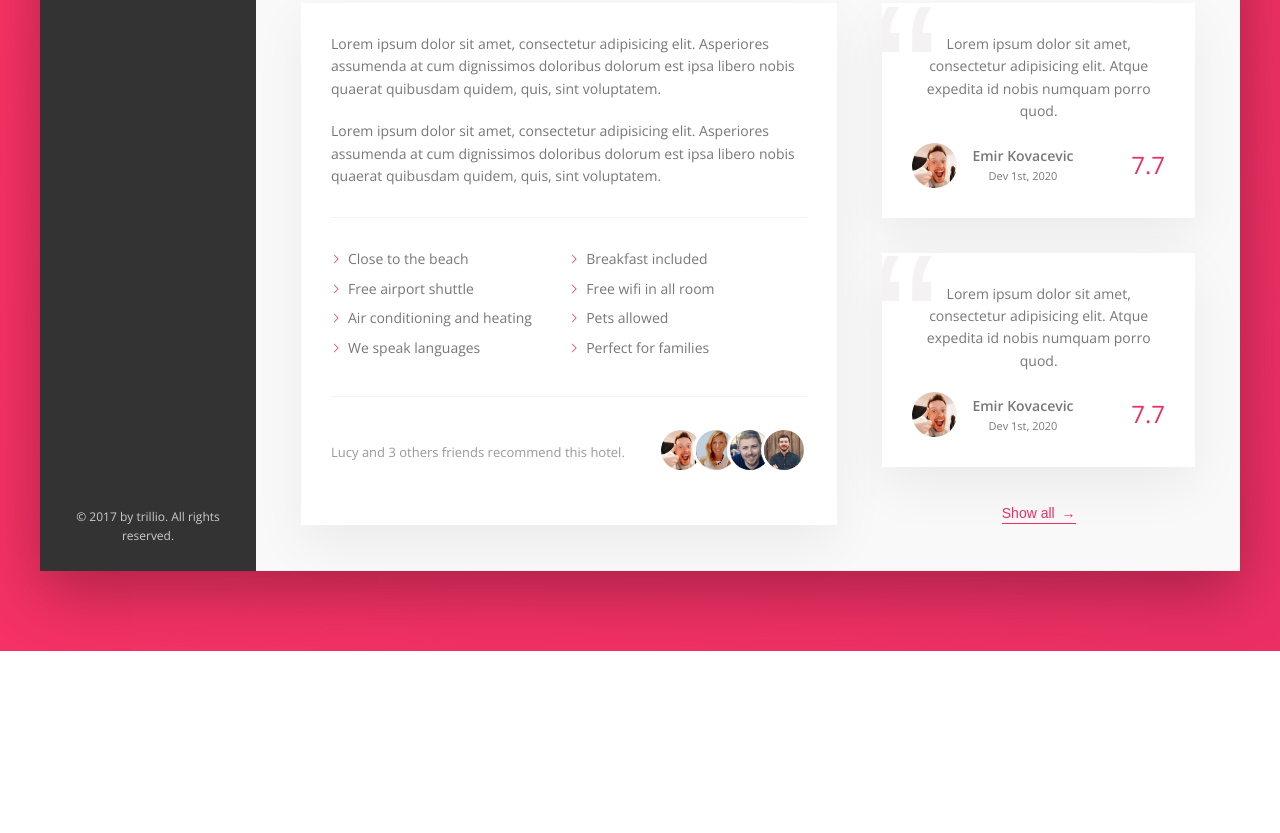
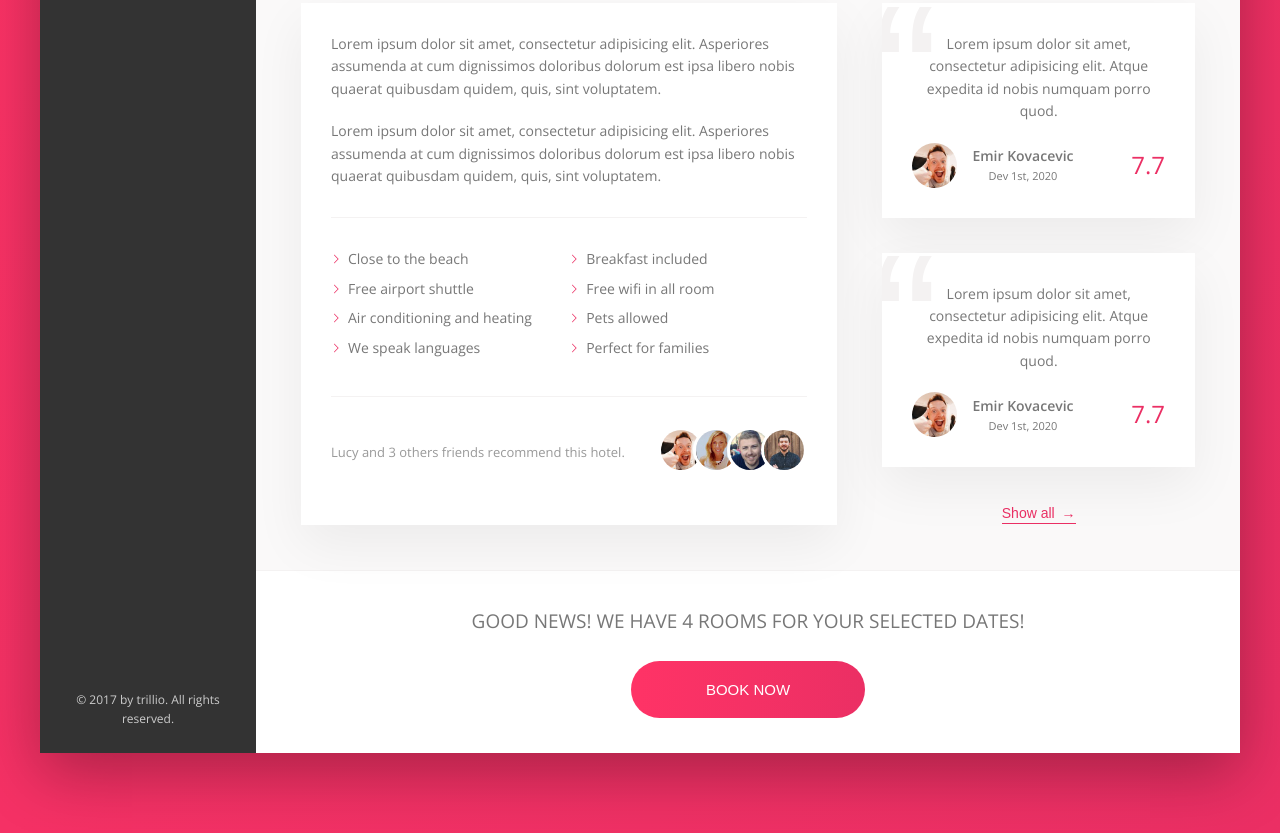
Before and after one commit to EmirWorld/Wildy, a website: page index.html in a window 1280 px wide. Shown: the part 644-1477 px from the top of the page. Before the commit the page ends 1295 px from the top, so only its background shows below. Drawn offline with nearby package versions, Linux system fonts and the light colour scheme.

Commit message:
CTA implemented and completed

```diff
--- a/index.html
+++ b/index.html
@@ -215,6 +215,13 @@
           <button class="btn-inline">Show all <span>&rarr;</span></button>
         </div>
       </div>
+      <div class="cta">
+        <h2 class="cta__book-now">Good news! We have 4 rooms for your selected dates!</h2>
+        <button class="btn">
+          <span class="btn__visible">Book Now</span>
+          <span class="btn__invisible">Only 4 rooms left</span>
+        </button>
+      </div>
     </main>
   </div>
 </div>
--- a/sass/components/_button.scss
+++ b/sass/components/_button.scss
@@ -1,4 +1,4 @@
-.btn-inline{
+.btn-inline {
   text-decoration: none;
   border: none;
   cursor: pointer;
@@ -16,16 +16,61 @@
   }
 
 
-  &:hover{
+  &:hover {
     color: $color-grey-dark-3;
 
-    span{
+    span {
       margin-left: 8px;
     }
+  }
+
+  &:focus {
+    outline: none;
+    animation: pulse 1s infinite;
+  }
+}
+
+.btn {
+  font-size: 1.5rem;
+  border: none;
+  font-weight: 300;
+  text-transform: uppercase;
+  border-radius: 100px;
+  background-image: linear-gradient(to right, $color-primary-light, $color-primary-dark);
+  color: $color-white;
+  position: relative;
+
+  & > * {
+    height: 100%;
+    width: 100%;
+    display: inline-block;
+    transition: all .2s;
+
+  }
+
+  &__visible {
+    padding: 2rem 7.5rem;
+
+  }
+
+  &__invisible {
+    position: absolute;
+    padding: 2rem 0;
+    left: 0;
+    top: -90%;
+  }
+
+  &:hover &__visible {
+    transform: translateY(90%);
+  }
+
+  &:hover &__invisible {
+    top: 0;
   }
 
   &:focus{
     outline: none;
     animation: pulse 1s infinite;
   }
+
 }
--- /dev/null
+++ b/sass/components/_cta.scss
@@ -0,0 +1,11 @@
+.cta{
+  padding: 3.5rem 0;
+  text-align: center;
+
+  &__book-now {
+    font-size: 1.9rem;
+    font-weight: 300;
+    text-transform: uppercase;
+    margin-bottom: 2.5rem;
+  }
+}
--- a/sass/main.scss
+++ b/sass/main.scss
@@ -21,5 +21,6 @@
 @import "components/overview";
 @import "components/reccomend";
 @import "components/review";
+@import "components/cta";
 
 @import "pages/home";
```
Also changed, not shown: css/style.css.
